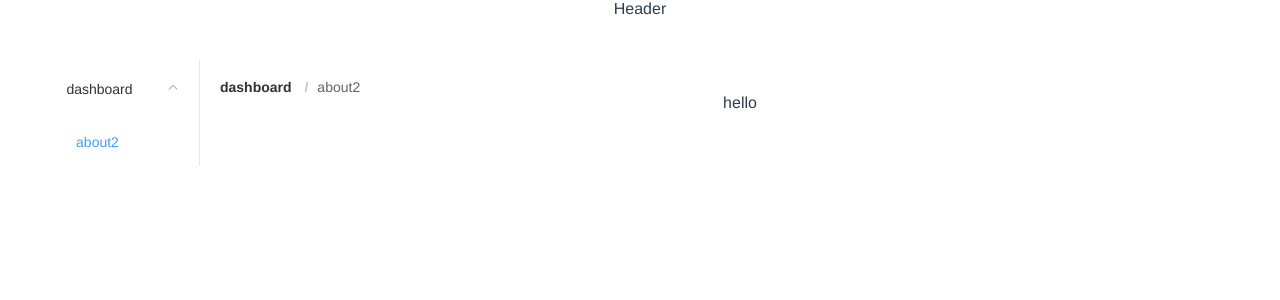
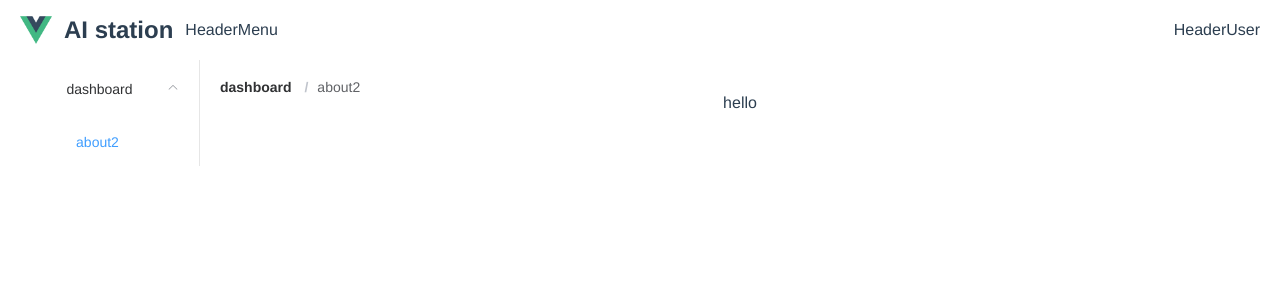
Before and after one commit to Mr-giraff/vue-person-practice, a Vue app: page /test/about/child2 in a window 1280 px wide. Shown: the top 300 px of the page. Built offline with nearby package versions, Linux system fonts and the light colour scheme.

Commit message:
feat:NavHeader

```diff
--- /dev/null
+++ b/src/components/GlobalHeader/HeaderLogo.vue
@@ -0,0 +1,26 @@
+<template>
+  <div v-if="logo || title">
+    <img :src="logo" alt="logo" />
+    <h1 v-if="title">{{ title }}</h1>
+  </div>
+</template>
+
+<script>
+export default {
+  props: {
+    logo: String,
+    title: String
+  }
+};
+</script>
+
+<style scoped>
+img {
+  width: 32px;
+  vertical-align: middle;
+}
+h1 {
+  display: inline-block;
+  margin: 0 0 0 12px;
+}
+</style>
--- /dev/null
+++ b/src/components/GlobalHeader/HeaderMenu.vue
@@ -0,0 +1,3 @@
+<template>
+  <div>HeaderMenu</div>
+</template>
--- /dev/null
+++ b/src/components/GlobalHeader/HeaderUser.vue
@@ -0,0 +1,3 @@
+<template>
+  <div>HeaderUser</div>
+</template>
--- /dev/null
+++ b/src/components/NavHeader/index.less
@@ -0,0 +1,32 @@
+/* stylelint-disable plugin/no-unsupported-browser-features */
+.nav-header {
+    position: relative;
+    display: flex;
+    justify-content: space-between;
+    height: 100%;
+
+    &-left {
+        display: flex;
+        height: 100%;
+    }
+
+    &-logo {
+        display: flex;
+        align-items: center;
+        height: 100%;
+    }
+
+    &-menu {
+        display: flex;
+        align-items: center;
+        height: 100%;
+        margin: 0 0 0 12px;
+    }
+
+    &-right {
+        flex: 1;
+        display: flex;
+        align-items: center;
+        justify-content: flex-end;
+    }
+}
--- /dev/null
+++ b/src/components/NavHeader/index.vue
@@ -0,0 +1,34 @@
+<template>
+  <div class="nav-header">
+    <div class="nav-header-left">
+      <HeaderLogo class="nav-header-logo" :logo="logo" :title="title" />
+      <HeaderMenu class="nav-header-menu" />
+    </div>
+
+    <div class="nav-header-right"><HeaderUser class="nav-header-user" /></div>
+  </div>
+</template>
+
+<script>
+import HeaderLogo from "@/components/GlobalHeader/HeaderLogo";
+import HeaderMenu from "@/components/GlobalHeader/HeaderMenu";
+import HeaderUser from "@/components/GlobalHeader/HeaderUser";
+
+export default {
+  components: {
+    HeaderLogo,
+    HeaderMenu,
+    HeaderUser
+  },
+
+  props: {
+    logo: String,
+    title: String
+  },
+
+  data() {
+    return {};
+  }
+};
+</script>
+<style src="./index.less" lang="less" scoped />
--- a/src/layout/BasicLayout.vue
+++ b/src/layout/BasicLayout.vue
@@ -1,6 +1,8 @@
 <template>
   <el-container>
-    <el-header>Header</el-header>
+    <el-header>
+      <nav-header :logo="logo" :title="title" />
+    </el-header>
     <el-container>
       <el-aside width="200px">
         <sidebar />
@@ -14,13 +16,22 @@
 </template>
 
 <script>
+import NavHeader from "@/components/NavHeader";
 import Sidebar from "@/components/Sidebar";
 import Breadcrumb from "@/components/Breadcrumb";
 
 export default {
   components: {
+    NavHeader,
     Sidebar,
     Breadcrumb
+  },
+
+  data() {
+    return {
+      logo: require("@/assets/logo.png"),
+      title: "AI station"
+    };
   }
 };
 </script>
```
